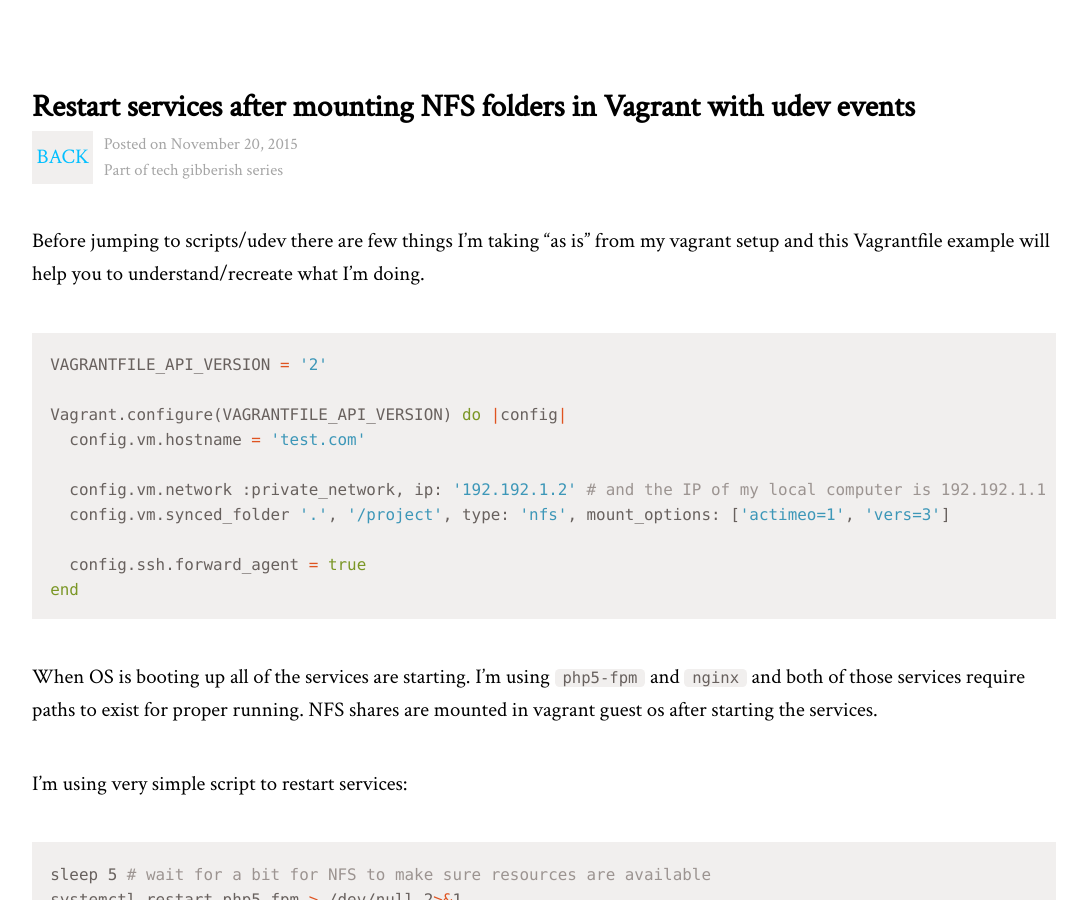
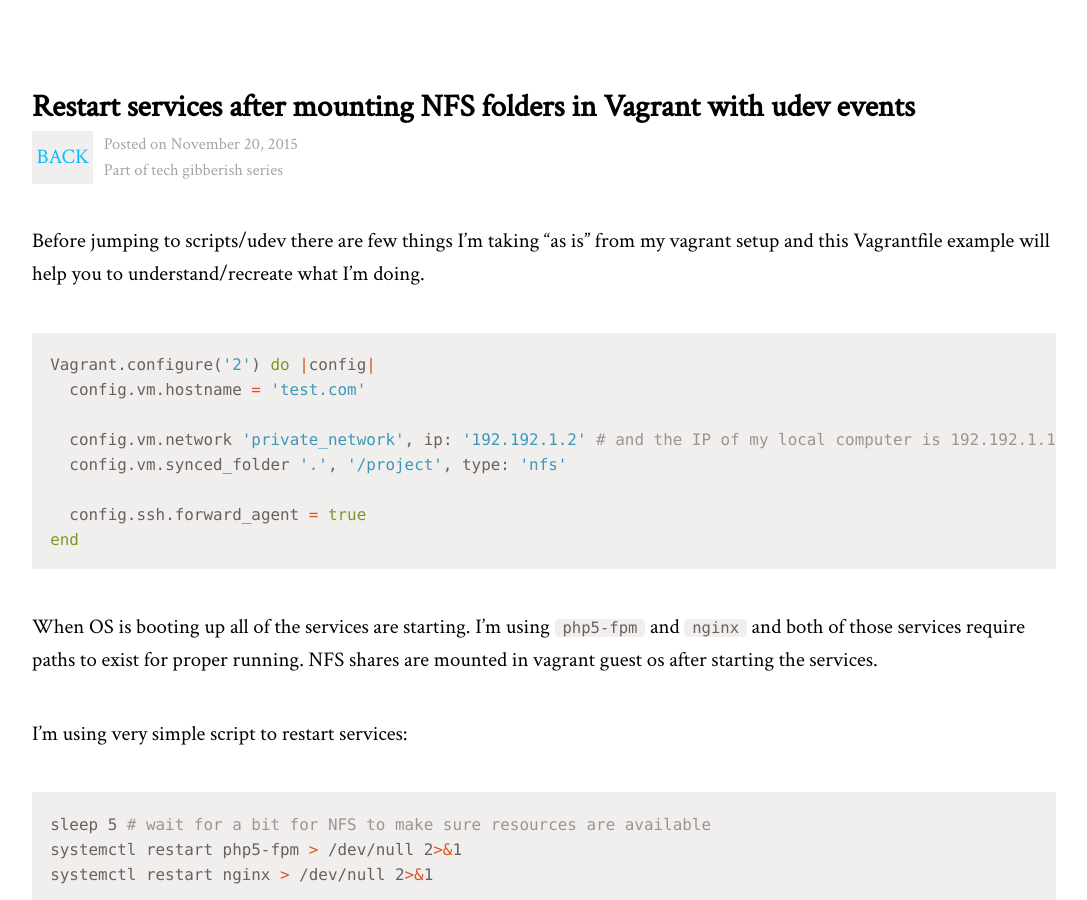
Before and after one commit to afterdesign/afterdesign.net, a Jekyll site: the page built from _posts/2015-11-20-vagrant-nfs-restarting-services-after-mount.md, in a window 1280 px wide and 900 px high. Shown: the whole window, without its empty margins (96-1183 px from the left). Built offline with Jekyll 4.4.1, drawn with Linux system fonts in a browser that asks for light colours.

Commit message:
Update first post Vagrantfile

````diff
--- a/_posts/2015-11-20-vagrant-nfs-restarting-services-after-mount.md
+++ b/_posts/2015-11-20-vagrant-nfs-restarting-services-after-mount.md
@@ -8,13 +8,11 @@ category: "tech gibberish"
 Before jumping to scripts/udev there are few things I'm taking "as is" from my vagrant setup and this Vagrantfile example will help you to understand/recreate what I'm doing.
 
 ```ruby
-VAGRANTFILE_API_VERSION = '2'
-
-Vagrant.configure(VAGRANTFILE_API_VERSION) do |config|
+Vagrant.configure('2') do |config|
   config.vm.hostname = 'test.com'
 
-  config.vm.network :private_network, ip: '192.192.1.2' # and the IP of my local computer is 192.192.1.1
-  config.vm.synced_folder '.', '/project', type: 'nfs', mount_options: ['actimeo=1', 'vers=3']
+  config.vm.network 'private_network', ip: '192.192.1.2' # and the IP of my local computer is 192.192.1.1
+  config.vm.synced_folder '.', '/project', type: 'nfs'
 
   config.ssh.forward_agent = true
 end
````
